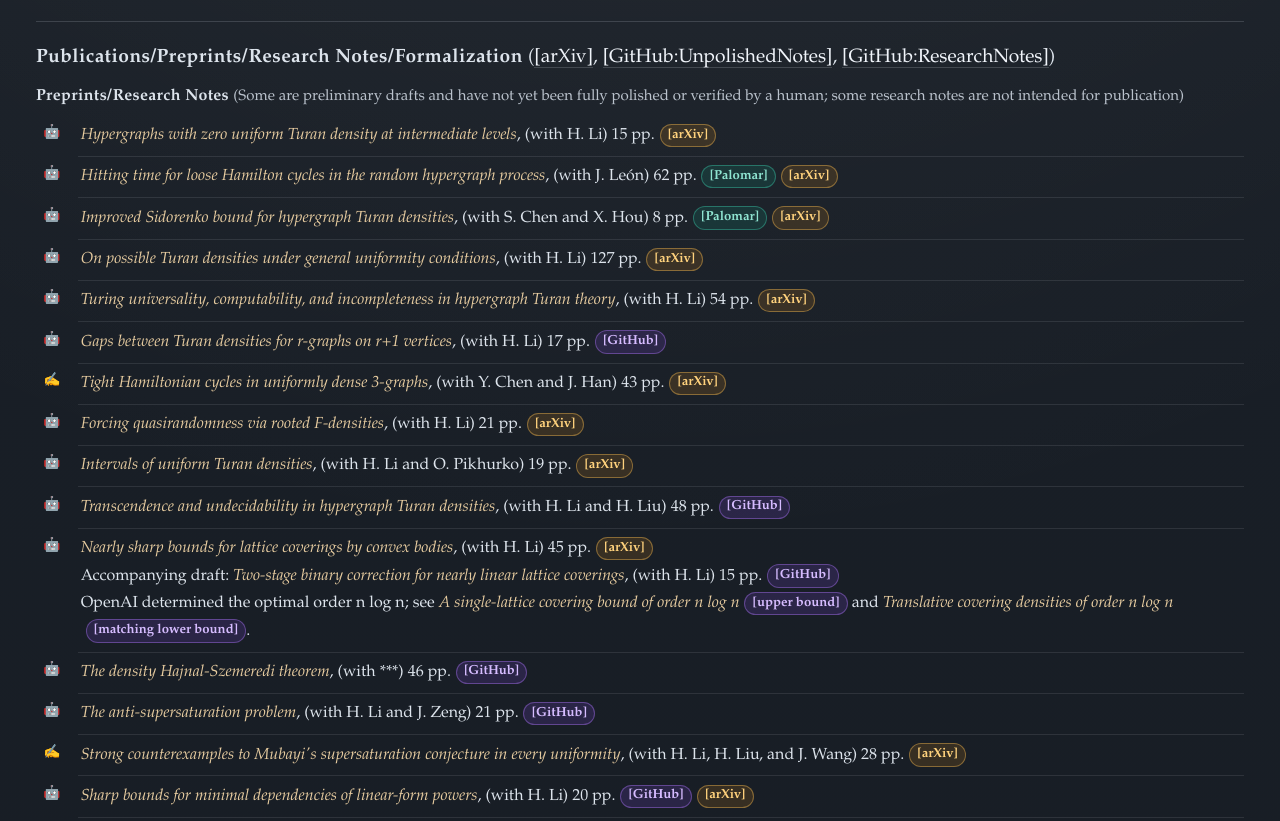
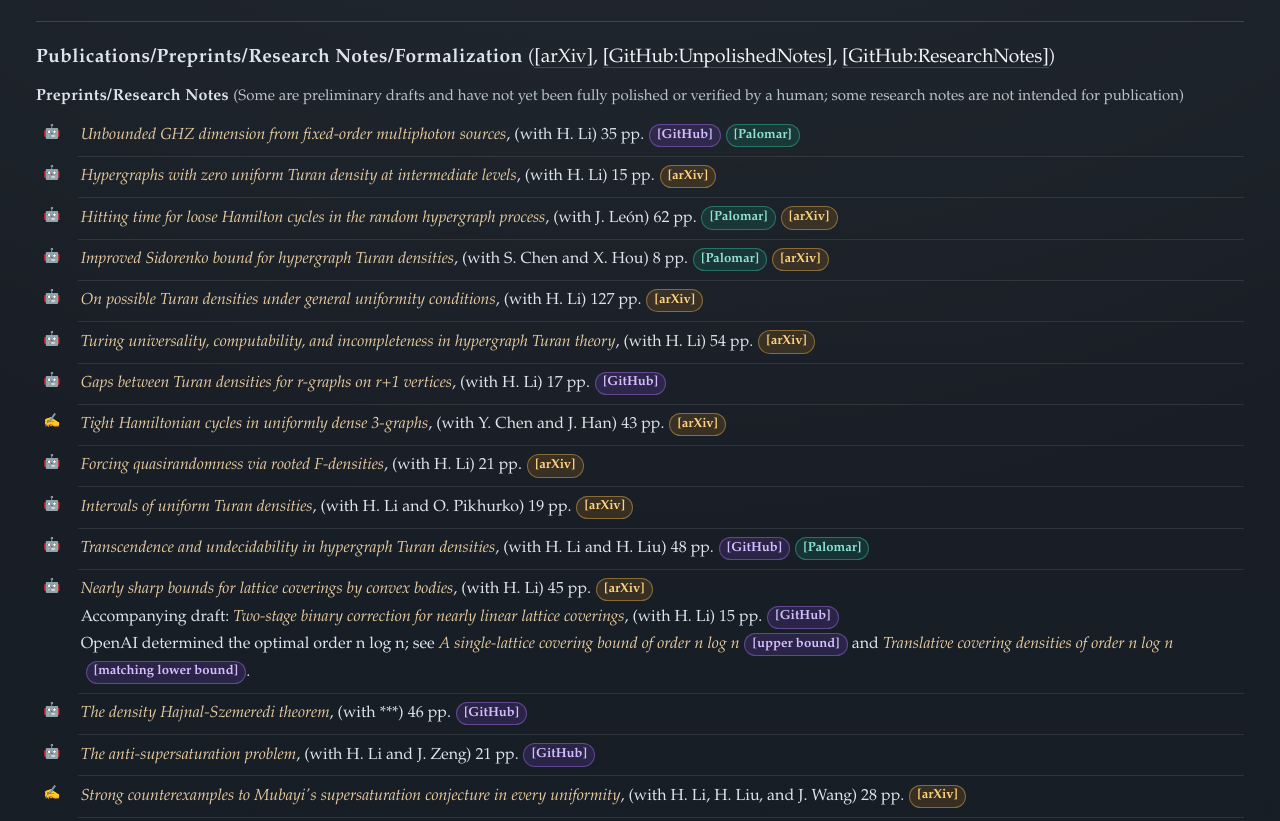
Before and after one commit to xliu2022/xliu2022.github.io, a plain HTML site: page index.html in a window 1280 px wide. Shown: the part 961-1782 px from the top of the page. Drawn offline with Linux system fonts and the light colour scheme.

Commit message:
Place paper formalizations with their preprints

```diff
--- a/index.html
+++ b/index.html
@@ -412,6 +412,7 @@
           <h3>Preprints/Research Notes <span class="publication-note-inline">(Some are preliminary drafts and have not yet been fully polished or verified by a human; some research notes are not intended for publication)</span></h3>
         </div>
       <ul class="pub-list">
+        <li class="ai-assisted"><em>Unbounded GHZ dimension from fixed-order multiphoton sources</em>, (with H. Li) 35 pp.<a class="github-link" href="https://xliu2022.github.io/Unpolished_Manuscripts/Unbounded%20GHZ%20dimension%20from%20fixed-order%20multiphoton%20sources.pdf" target="_blank" rel="noopener noreferrer">[GitHub]</a><a class="palomar-link" href="https://palomar-registry.org/entry?id=PALOMAR-2026-11-24-000010&amp;version=1" target="_blank" rel="noopener noreferrer">[Palomar]</a></li>
         <li class="ai-assisted"><em>Hypergraphs with zero uniform Turan density at intermediate levels</em>, (with H. Li) 15 pp.<a class="arxiv-link" href="https://arxiv.org/abs/2611.06964" target="_blank" rel="noopener noreferrer">[arXiv]</a></li>
         <li class="ai-assisted"><em>Hitting time for loose Hamilton cycles in the random hypergraph process</em>, (with J. León) 62 pp.<a class="palomar-link" href="https://palomar-registry.org/entry?id=PALOMAR-2026-10-03-000003&amp;version=1" target="_blank" rel="noopener noreferrer">[Palomar]</a><a class="arxiv-link" href="https://arxiv.org/abs/2610.29894" target="_blank" rel="noopener noreferrer">[arXiv]</a></li>
         <li class="ai-assisted"><em>Improved Sidorenko bound for hypergraph Turan densities</em>, (with S. Chen and X. Hou) 8 pp.<a class="palomar-link" href="https://palomar-registry.org/entry.html?id=PALOMAR-2026-10-13-000012&amp;version=1" target="_blank" rel="noopener noreferrer">[Palomar]</a><a class="arxiv-link" href="https://arxiv.org/abs/2610.18944" target="_blank" rel="noopener noreferrer">[arXiv]</a></li>
@@ -421,7 +422,7 @@
         <li><em>Tight Hamiltonian cycles in uniformly dense 3-graphs</em>, (with Y. Chen and J. Han) 43 pp.<a class="arxiv-link" href="https://arxiv.org/abs/2608.14338" target="_blank" rel="noopener noreferrer">[arXiv]</a></li>
         <li class="ai-assisted"><em>Forcing quasirandomness via rooted F-densities</em>, (with H. Li) 21 pp.<a class="arxiv-link" href="https://arxiv.org/abs/2608.08679" target="_blank" rel="noopener noreferrer">[arXiv]</a></li>
         <li class="ai-assisted"><em>Intervals of uniform Turan densities</em>, (with H. Li and O. Pikhurko) 19 pp.<a class="arxiv-link" href="https://arxiv.org/abs/2608.04790" target="_blank" rel="noopener noreferrer">[arXiv]</a></li>
-        <li class="ai-assisted"><em>Transcendence and undecidability in hypergraph Turan densities</em>, (with H. Li and H. Liu) 48 pp.<a class="github-link" href="https://xliu2022.github.io/Unpolished_Manuscripts/Transcendence%20and%20Undecidability%20in%20Hypergraph%20Turan%20Densities.pdf" target="_blank" rel="noopener noreferrer">[GitHub]</a></li>
+        <li class="ai-assisted"><em>Transcendence and undecidability in hypergraph Turan densities</em>, (with H. Li and H. Liu) 48 pp.<a class="github-link" href="https://xliu2022.github.io/Unpolished_Manuscripts/Transcendence%20and%20Undecidability%20in%20Hypergraph%20Turan%20Densities.pdf" target="_blank" rel="noopener noreferrer">[GitHub]</a><a class="palomar-link" href="https://palomar-registry.org/entry?id=PALOMAR-2026-11-24-000001&amp;version=1" target="_blank" rel="noopener noreferrer">[Palomar]</a></li>
         <li class="ai-assisted"><em>Nearly sharp bounds for lattice coverings by convex bodies</em>, (with H. Li) 45 pp.<a class="arxiv-link" href="https://arxiv.org/abs/2607.28429" target="_blank" rel="noopener noreferrer">[arXiv]</a><br>Accompanying draft: <em>Two-stage binary correction for nearly linear lattice coverings</em>, (with H. Li) 15 pp.<a class="github-link" href="https://xliu2022.github.io/Unpolished_Manuscripts/Two-Stage%20Binary%20Correction%20for%20Nearly%20Linear%20Lattice%20Coverings.pdf" target="_blank" rel="noopener noreferrer">[GitHub]</a><br>OpenAI determined the optimal order n log n; see <em>A single-lattice covering bound of order n log n</em><a class="github-link" href="https://github.com/openai/math/blob/main/preprints/A-single-lattice-covering-bound-of-order-n-log-n-September-23-2026/paper.pdf" target="_blank" rel="noopener noreferrer">[upper bound]</a> and <em>Translative covering densities of order n log n</em><a class="github-link" href="https://github.com/openai/math/blob/main/preprints/Translative-covering-densities-of-order-n-log-n-September-23-2026/paper.pdf" target="_blank" rel="noopener noreferrer">[matching lower bound]</a>.</li>
         <li class="ai-assisted"><em>The density Hajnal-Szemeredi theorem</em>, (with ***) 46 pp.<a class="github-link" href="https://xliu2022.github.io/Unpolished_Manuscripts/The%20density%20Hajnal-Szemeredi%20theorem.pdf" target="_blank" rel="noopener noreferrer">[GitHub]</a></li>
         <li class="ai-assisted"><em>The anti-supersaturation problem</em>, (with H. Li and J. Zeng) 21 pp.<a class="github-link" href="https://xliu2022.github.io/Unpolished_Manuscripts/The%20anti-supersaturation%20problem.pdf" target="_blank" rel="noopener noreferrer">[GitHub]</a></li>
@@ -466,8 +467,6 @@
           <h3>Formalization</h3>
         </div>
       <ul class="pub-list">
-        <li class="ai-assisted"><em>Unbounded GHZ dimension from fixed-order multiphoton sources</em><a class="github-link" href="https://github.com/xliu2022/GHZ-unbounded-lean" target="_blank" rel="noopener noreferrer">[GitHub]</a><a class="palomar-link" href="https://palomar-registry.org/entry?id=PALOMAR-2026-11-24-000010&amp;version=1" target="_blank" rel="noopener noreferrer">[Palomar]</a></li>
-        <li class="ai-assisted"><em>A three-graph with transcendental Turan density</em><a class="github-link" href="https://github.com/xliu2022/transcendental-turan-lean" target="_blank" rel="noopener noreferrer">[GitHub]</a><a class="palomar-link" href="https://palomar-registry.org/entry?id=PALOMAR-2026-11-24-000001&amp;version=1" target="_blank" rel="noopener noreferrer">[Palomar]</a></li>
         <li class="ai-assisted"><em>Sharp i.i.d. tail probabilities and large hypergraph matchings</em><a class="palomar-link" href="https://palomar-registry.org/entry?id=PALOMAR-2026-11-21-000003&amp;version=1" target="_blank" rel="noopener noreferrer">[Palomar]</a>, a Lean formalization based on the <a class="source-text-link" href="https://arxiv.org/abs/2610.16203" target="_blank" rel="noopener noreferrer">work by C. Chi, S. Sun, and Y. Wang</a>.</li>
       </ul>
       </div>
```
